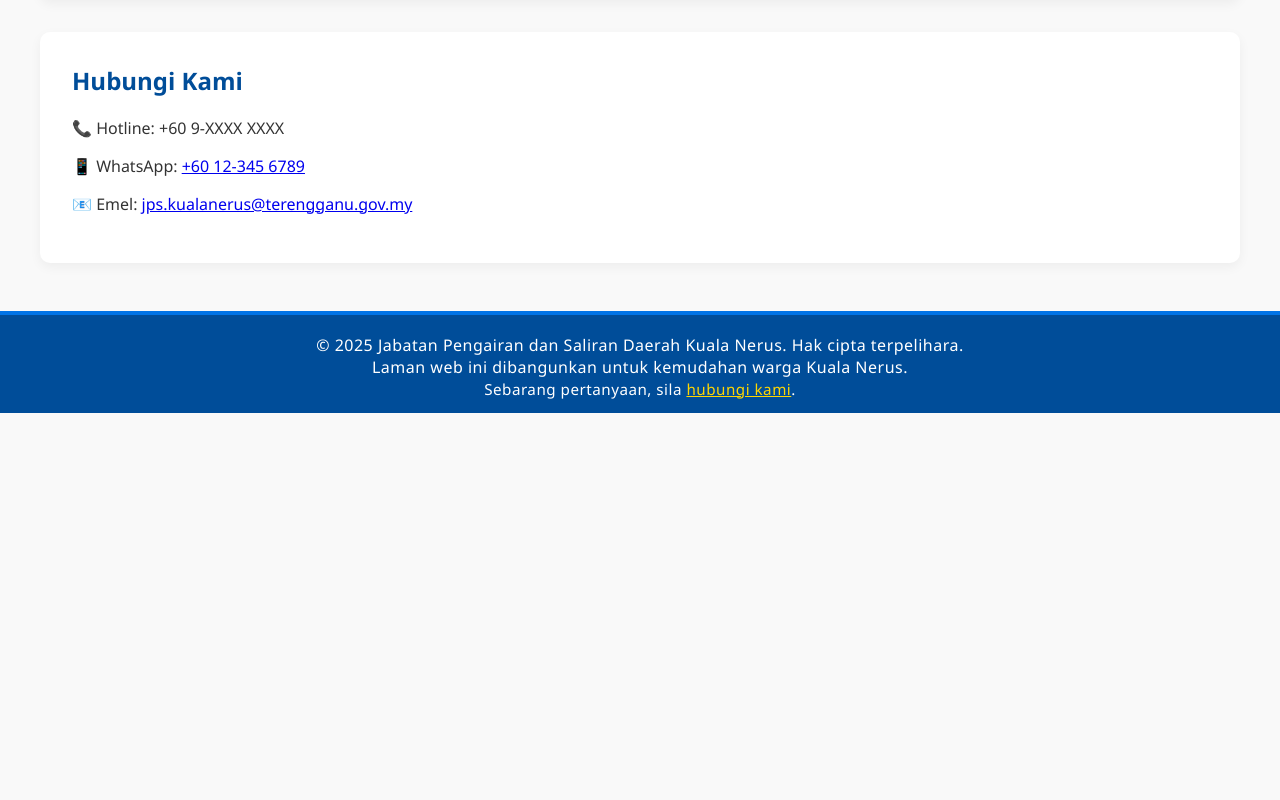
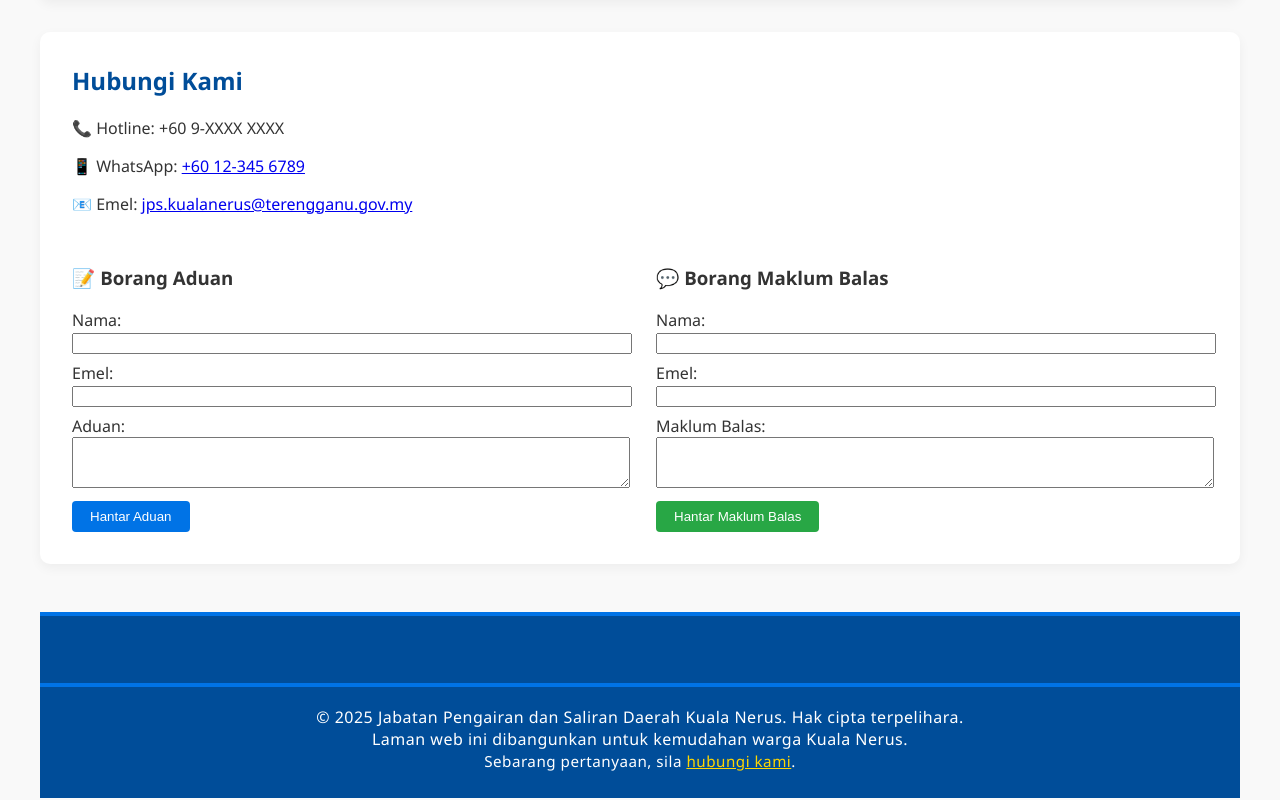
Before and after one commit to lipasterbang/jpskn-website, a plain HTML site: page index.html in a window 1280 px wide. Shown: the part 2000-2800 px from the top of the page. Before the commit the page ends 2413 px from the top, so only its background shows below. Drawn offline with nearby package versions, Linux system fonts and the light colour scheme.

Commit message:
Update index.html

```diff
--- a/index.html
+++ b/index.html
@@ -36,7 +36,7 @@
       min-height: 48px;
       width: auto;
       object-fit: contain;
-      background: white;
+
       border-radius: 8px;
       padding: 4px 8px;
       box-shadow: 0 2px 8px rgba(0,0,0,0.06);
@@ -314,13 +314,44 @@
       </div>
     </section>
 
-    <section id="contact" class="section">
+        <section id="contact" class="section">
       <h2>Hubungi Kami</h2>
       <p>📞 Hotline: +60 9-XXXX XXXX</p>
       <p>📱 WhatsApp: <a href="https://wa.me/60123456789" target="_blank">+60 12-345 6789</a></p>
       <p>📧 Emel: <a href="mailto:jps.kualanerus@terengganu.gov.my">jps.kualanerus@terengganu.gov.my</a></p>
+
+      <div class="grid" style="gap: 2rem; margin-top:2rem;">
+        <!-- Complaint Form -->
+        <article>
+          <h3>📝 Borang Aduan</h3>
+          <form id="complaintForm" autocomplete="off">
+            <label for="complaint-name">Nama:</label><br>
+            <input type="text" id="complaint-name" name="complaint-name" required style="width:100%;margin-bottom:8px;"><br>
+            <label for="complaint-email">Emel:</label><br>
+            <input type="email" id="complaint-email" name="complaint-email" required style="width:100%;margin-bottom:8px;"><br>
+            <label for="complaint-message">Aduan:</label><br>
+            <textarea id="complaint-message" name="complaint-message" rows="3" required style="width:100%;margin-bottom:8px;"></textarea><br>
+            <button type="submit" style="background:#0073e6;color:#fff;padding:8px 18px;border:none;border-radius:4px;cursor:pointer;">Hantar Aduan</button>
+            <div id="complaint-success" style="color:green;display:none;margin-top:8px;">Aduan anda telah dihantar. Terima kasih!</div>
+          </form>
+        </article>
+        <!-- Feedback Form -->
+        <article>
+          <h3>💬 Borang Maklum Balas</h3>
+          <form id="feedbackForm" autocomplete="off">
+            <label for="feedback-name">Nama:</label><br>
+            <input type="text" id="feedback-name" name="feedback-name" required style="width:100%;margin-bottom:8px;"><br>
+            <label for="feedback-email">Emel:</label><br>
+            <input type="email" id="feedback-email" name="feedback-email" required style="width:100%;margin-bottom:8px;"><br>
+            <label for="feedback-message">Maklum Balas:</label><br>
+            <textarea id="feedback-message" name="feedback-message" rows="3" required style="width:100%;margin-bottom:8px;"></textarea><br>
+            <button type="submit" style="background:#28a745;color:#fff;padding:8px 18px;border:none;border-radius:4px;cursor:pointer;">Hantar Maklum Balas</button>
+            <div id="feedback-success" style="color:green;display:none;margin-top:8px;">Maklum balas anda telah dihantar. Terima kasih!</div>
+          </form>
+        </article>
+      </div>
     </section>
-  </div>
+  <footer>
 
   <footer>
     &copy; 2025 Jabatan Pengairan dan Saliran Daerah Kuala Nerus. Hak cipta terpelihara.<br>
@@ -361,6 +392,26 @@
         chartView.style.display = isTableVisible ? "block" : "none";
         toggleBtn.textContent = isTableVisible ? "Tukar kepada Jadual 📋" : "Tukar kepada Carta 📈";
       });
+
+            // Complaint form handler
+      document.getElementById("complaintForm").addEventListener("submit", function(e) {
+        e.preventDefault();
+        document.getElementById("complaint-success").style.display = "block";
+        this.reset();
+        setTimeout(() => {
+          document.getElementById("complaint-success").style.display = "none";
+        }, 4000);
+      });
+
+      // Feedback form handler
+      document.getElementById("feedbackForm").addEventListener("submit", function(e) {
+        e.preventDefault();
+        document.getElementById("feedback-success").style.display = "block";
+        this.reset();
+        setTimeout(() => {
+          document.getElementById("feedback-success").style.display = "none";
+        }, 4000);
+      });
     });
   </script>
 </body>
```
